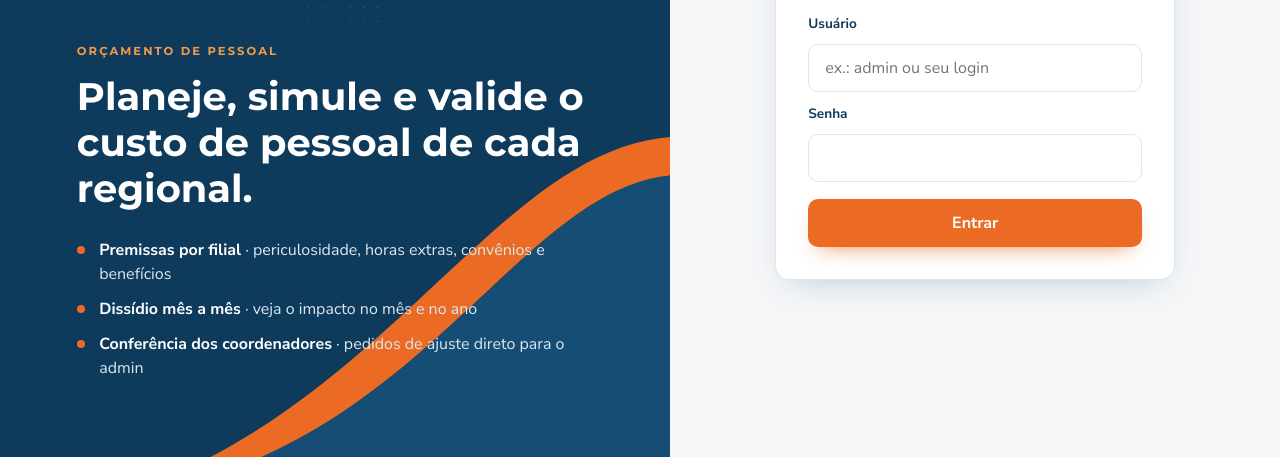
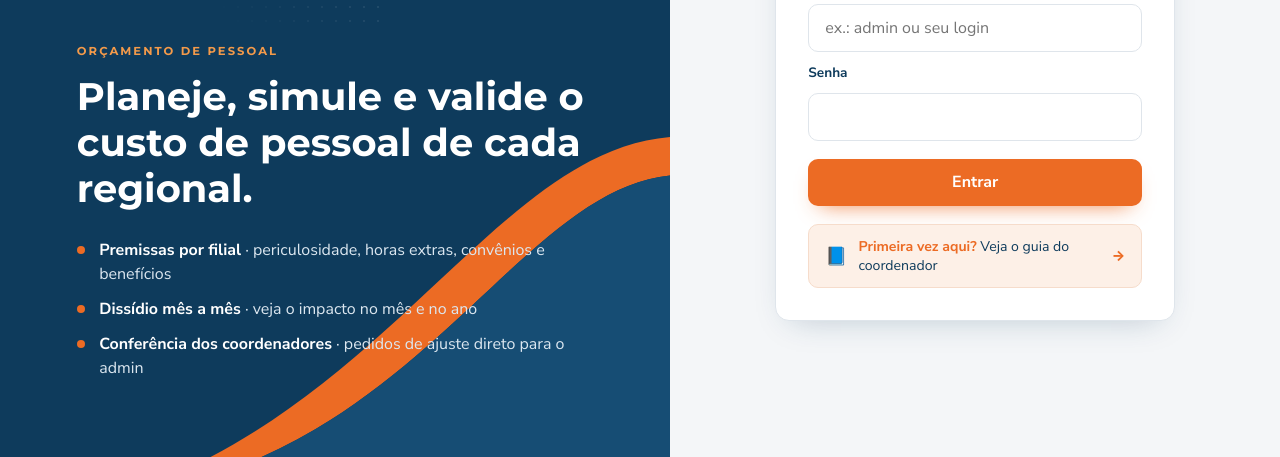
Before and after one commit to augustorecursos-jpg/Or-amento, a website: page public/index.html in a window 1280 px wide. Shown: the part 343-800 px from the top of the page. Drawn offline with Linux system fonts and the light colour scheme; no server answers.

Commit message:
Guia do coordenador (PDF) na tela de acesso e no menu lateral
Mesmo padrão da Trilha: "Primeira vez aqui? Veja o guia do coordenador".

Co-Authored-By: Claude Opus 5.5 <noreply@anthropic.com>
Claude-Session: https://claude.ai/code/session_01RB1iNLBF37fFREgoSZL187

```diff
--- a/public/css/app.css
+++ b/public/css/app.css
@@ -16,6 +16,7 @@ body.app { display: flex; min-height: 100vh; }
   position: relative; display: flex; align-items: center; gap: .7rem; width: 100%; text-align: left; border: 0; background: transparent; text-decoration: none;
   color: #dce7f0; font-weight: 600; padding: .62rem .7rem; border-radius: 10px; font-size: .92rem; line-height: 1.2; margin-bottom: 2px;
 }
+a.lateral-item { text-decoration: none; }
 .lateral-item:hover { background: rgba(255, 255, 255, .07); color: #fff; }
 .lateral-item.ativo { background: rgba(255, 255, 255, .12); color: #fff; }
 .lateral-item.ativo::before { content: ''; position: absolute; left: -14px; top: 8px; bottom: 8px; width: 4px; border-radius: 0 4px 4px 0; background: var(--laranja); }
--- a/public/css/login.css
+++ b/public/css/login.css
@@ -23,6 +23,15 @@
 .login-cartao label { font-weight: 700; font-size: .85rem; color: var(--marinho); }
 .login-cartao .btn { margin-top: .4rem; }
 .login-cartao .erro { color: var(--vermelho); font-weight: 700; margin: 0; }
+/* Link para o guia em PDF (mesmo padrão da Trilha) */
+.guia-acesso {
+  display: flex; align-items: center; gap: .7rem; margin-top: .4rem; padding: .75rem 1rem; border-radius: 10px; text-decoration: none;
+  background: var(--laranja-suave); border: 1px solid #f6dccb; color: var(--marinho); font-size: .88rem;
+}
+.guia-acesso strong { color: var(--laranja); }
+.guia-acesso .guia-ic { font-size: 1.1rem; }
+.guia-acesso .guia-seta { margin-left: auto; font-weight: 800; color: var(--laranja); transition: transform .15s; }
+.guia-acesso:hover .guia-seta { transform: translateX(4px); }
 @media (max-width: 860px) {
   .login { grid-template-columns: 1fr; }
   .login-arte { padding: 32px 16px 80px; }
--- a/public/index.html
+++ b/public/index.html
@@ -33,6 +33,11 @@
       <input id="senha" type="password" class="campo" autocomplete="current-password" required>
       <button class="btn btn-laranja" type="submit">Entrar</button>
       <p class="erro" id="erro" role="alert" hidden></p>
+      <a class="guia-acesso" href="guia/guia-do-coordenador.pdf" target="_blank" rel="noopener">
+        <span class="guia-ic" aria-hidden="true">📘</span>
+        <span><strong>Primeira vez aqui?</strong> Veja o guia do coordenador</span>
+        <span class="guia-seta" aria-hidden="true">→</span>
+      </a>
     </form>
   </main>
   <script src="js/comum.js"></script>
```
Also changed, not shown: public/app.html (+1 -1 lines), README.md, 1 other file.
